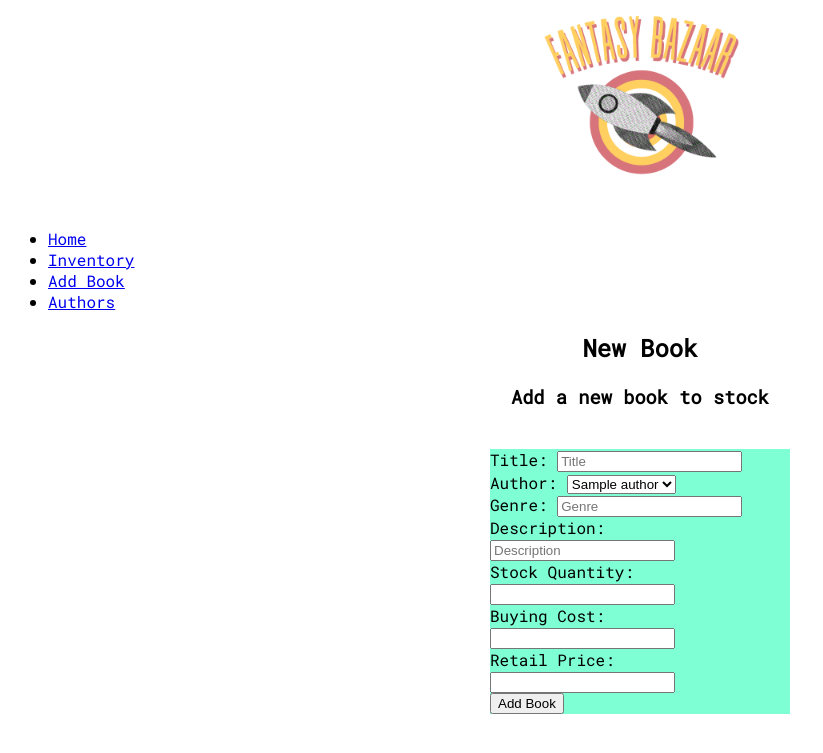
After one commit to charbroadley/fantasy_bazaar, a Flask app: page /books/new in a window 1280 px wide. The commit adds this page. Shown: the top 753 px of the page, without its empty margins (0-823 px from the left). Run offline with Flask 2, Linux system fonts and the light colour scheme; a database or web service that is not in the repository returns one stand-in record (values such as "Sample title"); some libraries are stand-ins or nearby versions.

Commit message:
Sunday AM

```diff
--- a/controllers/books_controller.py
+++ b/controllers/books_controller.py
@@ -14,3 +14,25 @@ def index ():
 def bookshop_index ():
     bookshop = book_repo.select_all()
     return render_template("books/index.html", title = 'Stock', all_books = bookshop)
+
+# Page for form to add new book - got to have link to all_books so we can access authors in drop down box
+@bookshop_blueprint.route("/books/new")
+def new():
+    author_list = author_repo.select_all()
+    return render_template("/books/new.html", title = "New Book", all_authors = author_list)
+
+# to save the info from the add new book form - not a new page
+@bookshop_blueprint.route("/books", methods = ['POST'])
+def create ():
+    title = request.form['title']
+    author_id = request.form['author_id']
+    genre = request.form['genre']
+    description = request.form['description']
+    stock_quantity = request.form['stock-quantity']
+    buying_cost = request.form['buying-cost']
+    selling_price = request.form['retail-price']
+
+    author = author_repo.select(author_id)
+    book = Book (title, author, genre, description, stock_quantity, buying_cost, selling_price)
+    book_repo.save(book)
+    return redirect("/books")
--- a/db/bookshop.sql
+++ b/db/bookshop.sql
@@ -11,7 +11,7 @@ CREATE TABLE books(
     title VARCHAR(255),
     author_id INT NOT NULL REFERENCES authors(id),
     genre VARCHAR(255),
-    description VARCHAR(255),
+    description TEXT,
     stock_quantity INT,
     buying_cost INT,
     selling_price INT
--- a/repositories/author_repository.py
+++ b/repositories/author_repository.py
@@ -1,6 +1,7 @@
 from db.run_sql import run_sql
 from models.author import Author
 from models.book import Book
+import repositories.author_repository as author_repo
 
 def save (author):
     sql = "INSERT INTO authors (name) VALUES (%s) RETURNING *"
@@ -12,14 +13,24 @@ def save (author):
 
 def select (id):
     author = None
-    sql = "SELECT * FROM authors where id = %s"
+    sql = "SELECT * FROM authors WHERE id = %s"
     values = [id]
     results = run_sql(sql, values)
 
     if results:
         result = results [0]
-        author = Author(result['name'], result ['id'])
+        author = Author(result['name'], result['id'])
     return author
+
+def select_all ():
+    authors = []
+    sql = "SELECT * FROM authors"
+    results = run_sql (sql)
+
+    for row in results:
+        author = Author(row['name'])
+        authors.append(author)
+    return authors
 
 def delete_all():
     sql = "DELETE FROM authors"
--- a/repositories/book_repository.py
+++ b/repositories/book_repository.py
@@ -4,7 +4,7 @@ from models.author import Author
 import repositories.author_repository as author_repo
 
 def save (book):
-    sql = "INSERT INTO BOOKS (title, author_id, genre, description, stock_quantity, buying_cost, selling_price) VALUES (%s, %s, %s, %s, %s, %s, %s) RETURNING *"
+    sql = "INSERT INTO books (title, author_id, genre, description, stock_quantity, buying_cost, selling_price) VALUES (%s, %s, %s, %s, %s, %s, %s) RETURNING *"
     values = [book.title, book.author.id, book.genre, book.description, book.stock_quantity, book.buying_cost, book.selling_price]
     results = run_sql(sql, values)
     id = results[0]['id']
--- a/static/main.css
+++ b/static/main.css
@@ -1,3 +1,23 @@
-div {
+#logo {
     text-align: center;
 }
+
+body {
+    font-family: 'Roboto Mono', monospace;
+}
+/* backgroud colour needs changing */
+.form{
+    background-color: aquamarine;
+    display: flex;
+    flex-wrap: wrap;
+    width: 300px;
+    margin: 0 auto;
+}
+
+h2 {
+    text-align: center;
+}
+
+h3 {
+    text-align: center;
+}
--- a/templates/base.html
+++ b/templates/base.html
@@ -7,7 +7,7 @@
     <title>Fantasay Bazaar</title>
 
     <link rel="stylesheet" href="{{ url_for('static', filename='main.css') }}">
-<!-- link to google font -->
+    <link href="https://fonts.googleapis.com/css2?family=Roboto+Mono&display=swap" rel="stylesheet">
 </head>
 <body>
 <!-- main class ="flex flex--row" -->
@@ -22,7 +22,10 @@ height="200px"></div>
             <a href="/">Home</a>
         </li>
         <li>
-            <a href="/books">All Books</a>
+            <a href="/books">Inventory</a>
+        </li>
+        <li>
+            <a href="/books/new">Add Book</a>
         </li>
         <li>
             <a href="/authors">Authors</a>
--- /dev/null
+++ b/templates/books/new.html
@@ -0,0 +1,52 @@
+{% extends 'base.html' %}
+
+{% block content %}
+<h2>New Book</h2>
+<h3> Add a new book to stock</h3>
+<br>
+
+<form class="form" action="/books" method="post">
+    <div>
+        <label for="title">Title:</label>
+        <input type="text" id="title" name="title" placeholder="Title">
+    </div>
+
+    <div>
+        <label for="author_id">Author:</label>
+            <select id="author_id" name="author_id">
+            {% for author in all_authors %}
+            <option value="{{ author.id }}">{{ author.name }}</option>
+            {% endfor %}
+        </select>
+    </div>
+
+    <div>
+        <label for="genre">Genre:</label>
+        <input type="text" id="genre" name="genre" placeholder="Genre">
+    </div>
+
+    <div>
+        <label for="description">Description:</label>
+        <input type="text" id="description" name="description" placeholder="Description">
+    </div>
+
+    <div>
+        <label for="stock-quantity">Stock Quantity:</label>
+        <input type="number" id="stock-quantity" name="stock-quantity">
+    </div>
+
+    <div>
+        <label for="buying-cost">Buying Cost:</label>
+        <input type="number" id="buying-cost" name="buying-cost">
+    </div>
+
+    <div>
+        <label for="retail-price">Retail Price:</label>
+        <input type="number" id="retail-price" name="retail-price">
+    </div>
+
+    <button type="submit">Add Book</button>
+
+</form>
+
+{% endblock %}
```
Also changed, not shown: console.py (+45 -6 lines), templates/books/index.html (+11 -8 lines).
